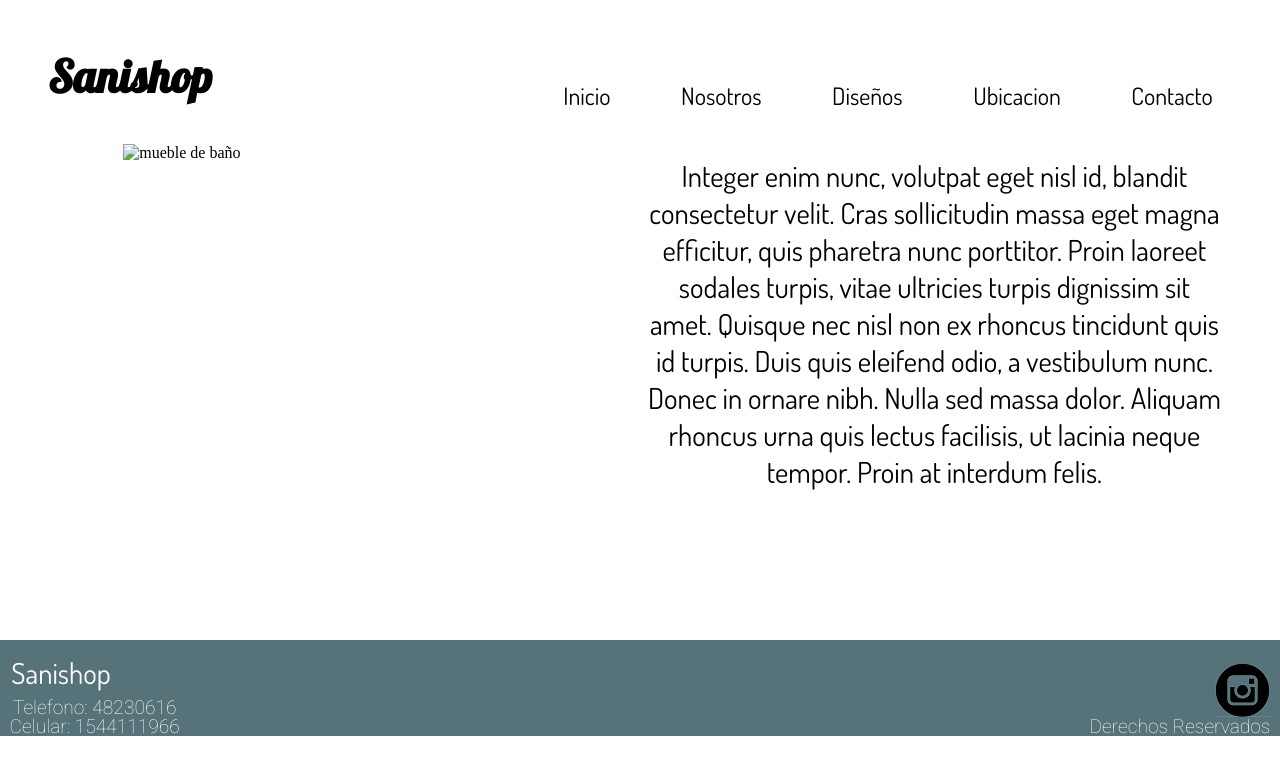
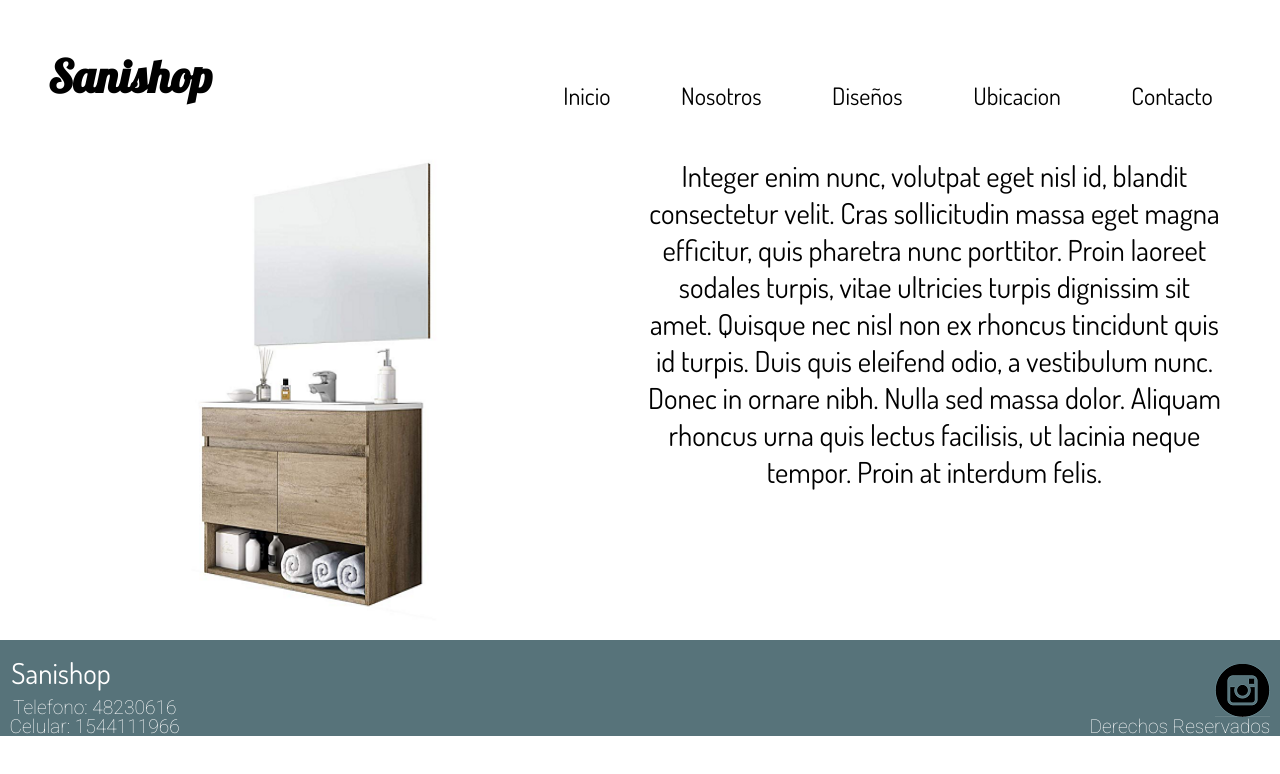
Before and after one commit to Solagus/Sanishop, a plain HTML site: page nosotros.html in a window 1280 px wide. Drawn offline with Linux system fonts and the light colour scheme; files whose address does not match are found by name; a web font is replaced by a local one.

Commit message:
Cambiando la ruta de las imagenes de nuevo

```diff
--- a/nosotros.html
+++ b/nosotros.html
@@ -41,7 +41,7 @@
         </nav>
     </header>
     <section class="nosotros">
-        <img class="wow animate__animated animate__backInLeft nosotros__imagen" src="./Sanishop_Ferraro/img/mueble-de-bano-amazon_de92229c_1070x1142.png" alt="mueble de baño">
+        <img class="wow animate__animated animate__backInLeft nosotros__imagen" src="./img/mueble-de-bano-amazon_de92229c_1070x1142.png" alt="mueble de baño">
         <p class="nosotros__parrafo">Integer enim nunc, volutpat eget nisl id, blandit consectetur velit. Cras sollicitudin massa eget magna efficitur, quis pharetra nunc porttitor. Proin laoreet sodales turpis, vitae ultricies turpis dignissim sit amet. Quisque nec nisl non ex rhoncus tincidunt quis id turpis. Duis quis eleifend odio, a vestibulum nunc. Donec in ornare nibh. Nulla sed massa dolor. Aliquam rhoncus urna quis lectus facilisis, ut lacinia neque tempor. Proin at interdum felis. </p>
     </section>
     <footer>
```
